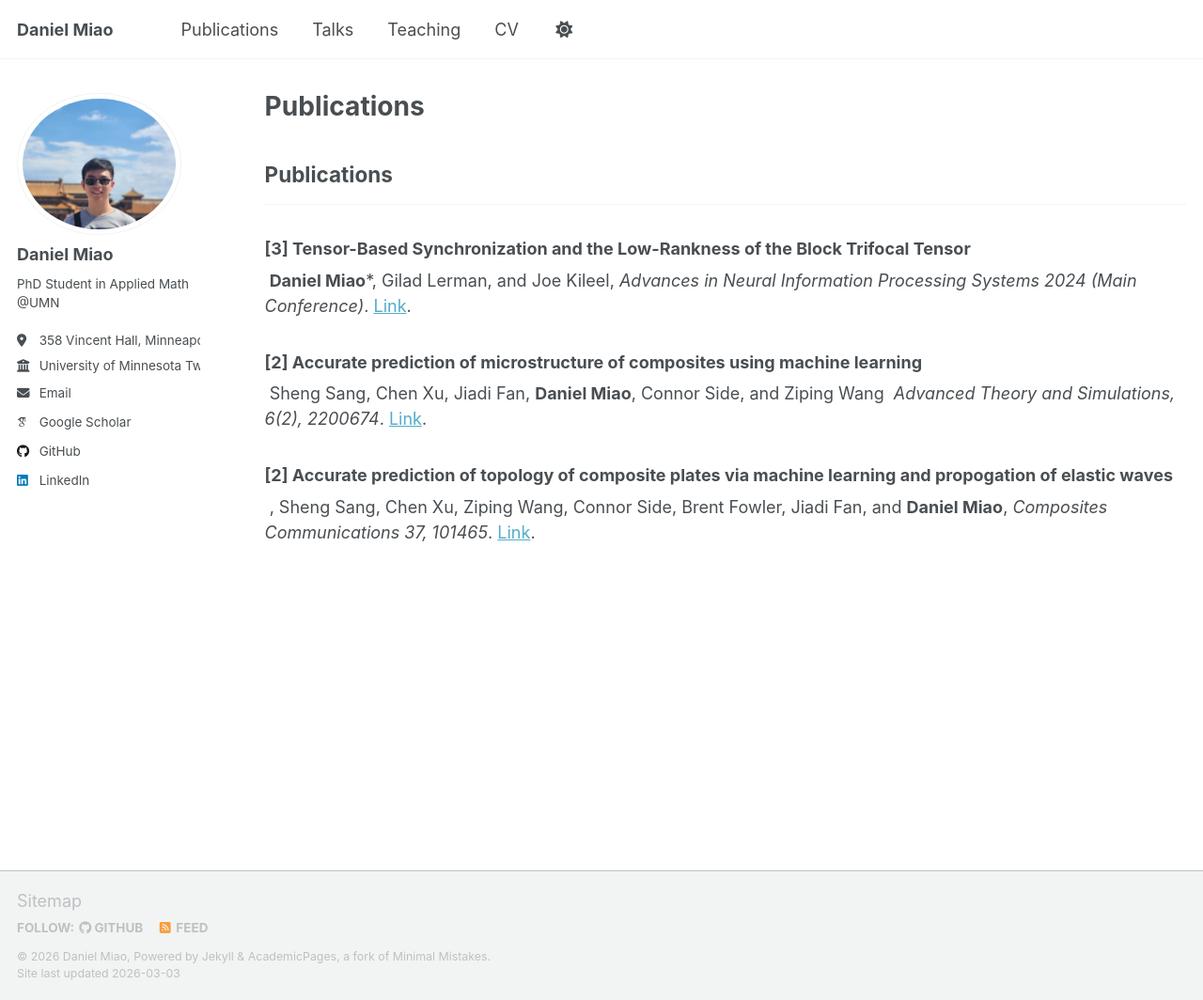
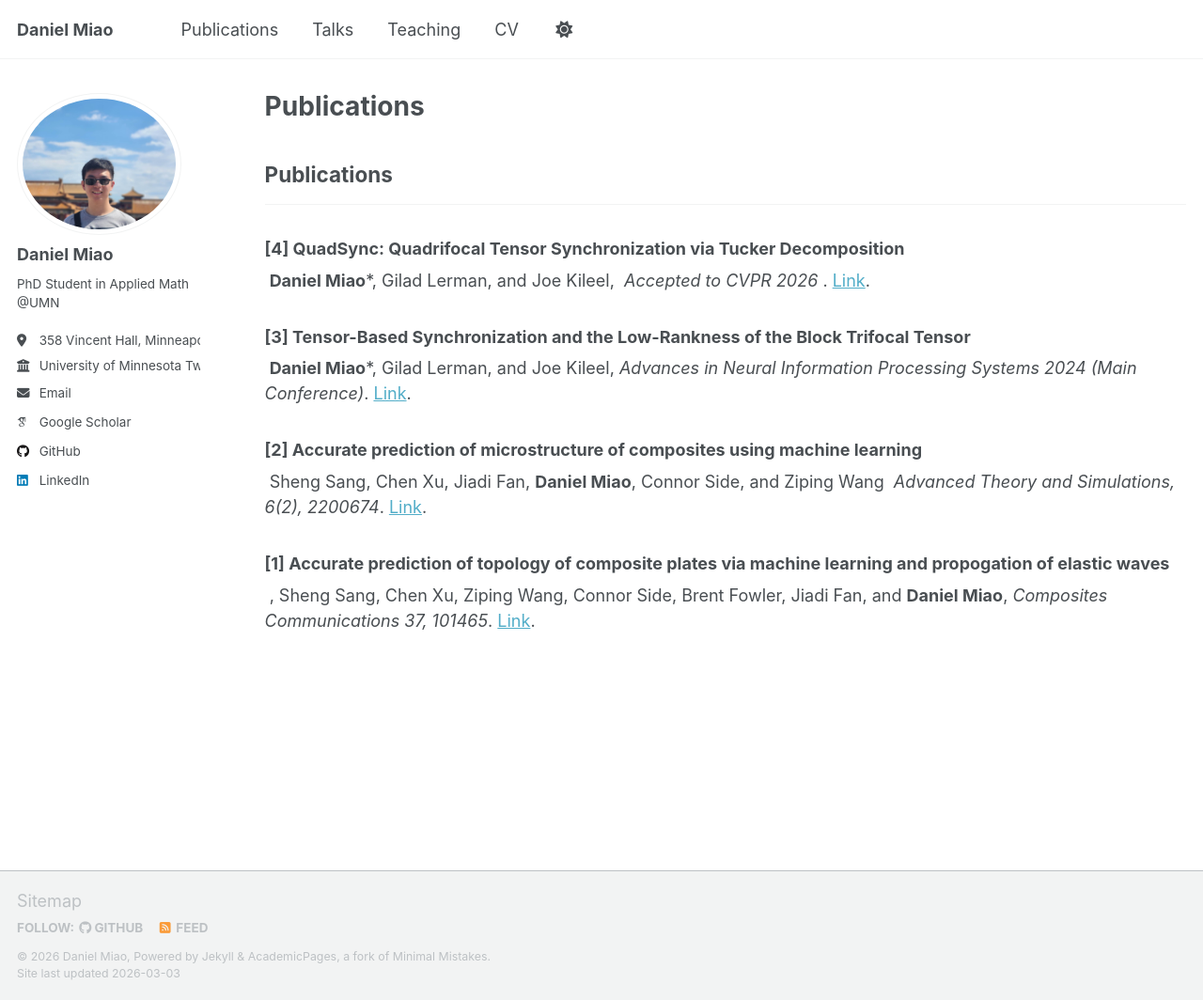
Before and after one commit to dmiao153/DanielMiao, a Jekyll site: the page built from _pages/publications.md, in a window 1280 px wide and 1064 px high. Shown: the whole window at 94% size. Built offline with Jekyll 4.4.1, drawn with Linux system fonts in a browser that asks for light colours; some web fonts are replaced; a script that is not in the unit is left out.

Commit message:
Update publication entries and correct numbering

```diff
--- a/_pages/publications.md
+++ b/_pages/publications.md
@@ -8,6 +8,8 @@ author_profile: true
 
 
 <h2>Publications</h2><hr />
+<h3>[4] QuadSync: Quadrifocal Tensor Synchronization via Tucker Decomposition </h3>
+<div class="wordwrap"> <b>Daniel Miao</b>*, Gilad Lerman, and Joe Kileel, <i> Accepted to CVPR 2026 </i>. <a href="https://arxiv.org/abs/2602.22639" target="_blank">Link</a>.</div>
 
 <h3>[3] Tensor-Based Synchronization and the Low-Rankness of the Block Trifocal Tensor </h3>
 <div class="wordwrap"> <b>Daniel Miao</b>*, Gilad Lerman, and Joe Kileel, <i>Advances in Neural Information Processing Systems 2024 (Main Conference)</i>. <a href="https://proceedings.neurips.cc/paper_files/paper/2024/file/80cddcdd52c84d19b8b4a27a8e8c17d8-Paper-Conference.pdf" target="_blank">Link</a>.</div>
@@ -16,5 +18,5 @@ author_profile: true
 <h3>[2] Accurate prediction of microstructure of composites using machine learning</h3>
 <div class="wordwrap"> Sheng Sang, Chen Xu, Jiadi Fan, <b>Daniel Miao</b>, Connor Side, and Ziping Wang <i> Advanced Theory and Simulations, 6(2), 2200674</i>. <a href="https://advanced.onlinelibrary.wiley.com/doi/abs/10.1002/adts.202200674" target="_blank">Link</a>.</div>
 
-<h3>[2] Accurate prediction of topology of composite plates via machine learning and propogation of elastic waves</h3>
+<h3>[1] Accurate prediction of topology of composite plates via machine learning and propogation of elastic waves</h3>
 <div class="wordwrap"> , Sheng Sang, Chen Xu, Ziping Wang, Connor Side, Brent Fowler, Jiadi Fan, and <b>Daniel Miao</b>, <i>Composites Communications 37, 101465</i>. <a href="[https://doi.org/10.3390/cancers15194840](https://www.sciencedirect.com/science/article/abs/pii/S2452213922004077)" target="_blank">Link</a>.</div>
```
